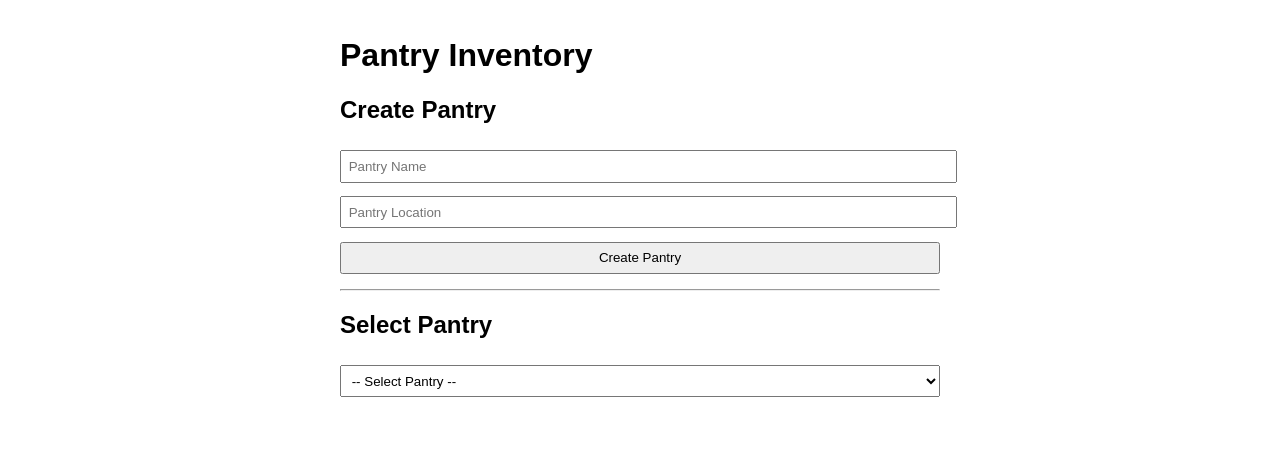
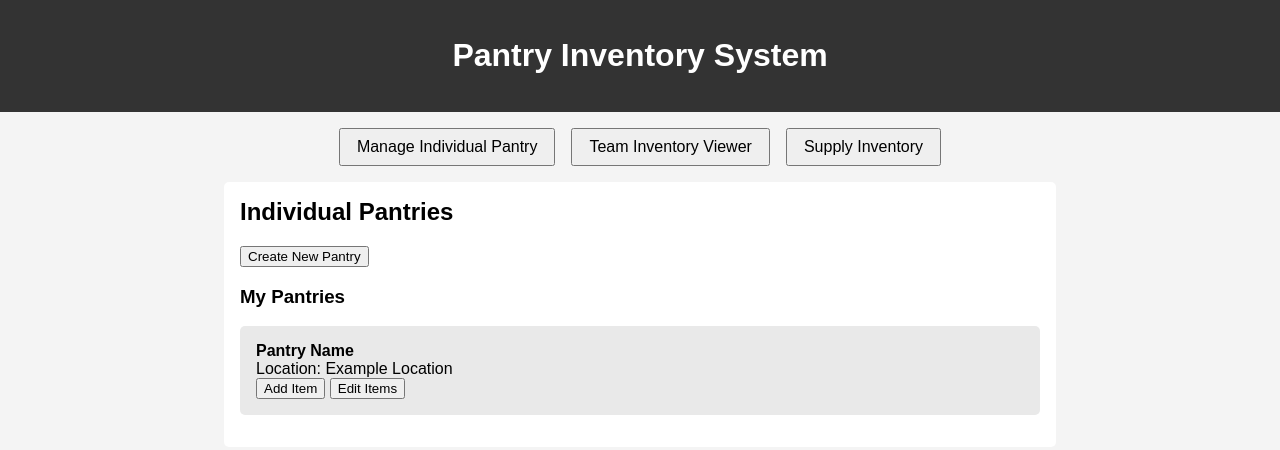
Before and after one commit to Kier22-Car/Pantry-Inventory, a plain HTML site: page index.html in a window 1280 px wide. Drawn offline with Linux system fonts and the light colour scheme; no server answers.

Commit message:
Update index.html

```diff
--- a/index.html
+++ b/index.html
@@ -1,215 +1,128 @@
 <!DOCTYPE html>
 <html lang="en">
 <head>
-<meta charset="UTF-8" />
-<meta name="viewport" content="width=device-width, initial-scale=1" />
-<title>Pantry Inventory</title>
-<style>
-  body { font-family: Arial, sans-serif; max-width: 600px; margin: auto; padding: 1em; }
-  input, button, select { margin: 0.5em 0; width: 100%; padding: 0.5em; }
-  table { width: 100%; border-collapse: collapse; margin-top: 1em; }
-  th, td { border: 1px solid #ccc; padding: 0.5em; text-align: left; }
-</style>
+  <meta charset="UTF-8" />
+  <meta name="viewport" content="width=device-width, initial-scale=1" />
+  <title>Pantry Inventory System</title>
+  <style>
+    body {
+      font-family: Arial, sans-serif;
+      margin: 0; padding: 0;
+      background: #f4f4f4;
+    }
+    header {
+      background: #333;
+      color: white;
+      padding: 1em;
+      text-align: center;
+    }
+    nav {
+      display: flex;
+      justify-content: center;
+      gap: 1em;
+      margin-top: 1em;
+    }
+    nav button {
+      padding: 0.5em 1em;
+      font-size: 1em;
+      cursor: pointer;
+    }
+    .section {
+      display: none;
+      padding: 1em;
+      background: white;
+      margin: 1em auto;
+      max-width: 800px;
+      border-radius: 5px;
+    }
+    .section.active {
+      display: block;
+    }
+    h2 {
+      margin-top: 0;
+    }
+    .pantry-list, .item-list {
+      margin-top: 1em;
+    }
+    .pantry-card {
+      background: #e9e9e9;
+      padding: 1em;
+      margin-bottom: 1em;
+      border-radius: 5px;
+    }
+  </style>
 </head>
 <body>
 
-<h1>Pantry Inventory</h1>
+<header>
+  <h1>Pantry Inventory System</h1>
+</header>
 
-<!-- Create Pantry -->
-<div>
-  <h2>Create Pantry</h2>
-  <input type="text" id="pantryName" placeholder="Pantry Name" />
-  <input type="text" id="pantryLocation" placeholder="Pantry Location" />
-  <button onclick="createPantry()">Create Pantry</button>
-</div>
+<nav>
+  <button onclick="showSection('individual')">Manage Individual Pantry</button>
+  <button onclick="showSection('team')">Team Inventory Viewer</button>
+  <button onclick="showSection('supply')">Supply Inventory</button>
+</nav>
 
-<hr />
+<!-- Individual Pantry Page -->
+<section id="individual" class="section">
+  <h2>Individual Pantries</h2>
+  <button>Create New Pantry</button>
 
-<!-- Select Pantry -->
-<div>
-  <h2>Select Pantry</h2>
-  <select id="pantrySelect" onchange="loadItems()">
-    <option value="">-- Select Pantry --</option>
-  </select>
-</div>
+  <div class="pantry-list">
+    <h3>My Pantries</h3>
+    <!-- Placeholder for created pantries -->
+    <div class="pantry-card">
+      <strong>Pantry Name</strong><br />
+      Location: Example Location<br />
+      <button>Add Item</button>
+      <button>Edit Items</button>
+    </div>
+    <!-- Add more dynamically -->
+  </div>
+</section>
 
-<!-- Pantry Items -->
-<div id="itemsSection" style="display:none;">
-  <h2>Items in <span id="selectedPantryName"></span></h2>
-  <table id="itemsTable">
-    <thead>
-      <tr><th>Item Name</th><th>Quantity</th><th>Last Updated</th><th>Actions</th></tr>
-    </thead>
-    <tbody></tbody>
-  </table>
+<!-- Team Inventory Page -->
+<section id="team" class="section">
+  <h2>Team Inventory (View Only)</h2>
+  <div class="item-list">
+    <div class="pantry-card">
+      <strong>Pantry: Example Pantry</strong><br />
+      Location: Team Location<br />
+      Items:
+      <ul>
+        <li>Rice - 10 units</li>
+        <li>Beans - 5 units</li>
+      </ul>
+    </div>
+    <!-- Add more dynamically -->
+  </div>
+</section>
 
-  <h3>Add / Update Item</h3>
-  <input type="text" id="itemName" placeholder="Item Name" />
-  <input type="number" id="itemQuantity" placeholder="Quantity" min="0" />
-  <button onclick="addOrUpdateItem()">Add / Update Item</button>
-</div>
+<!-- Supply Inventory Page -->
+<section id="supply" class="section">
+  <h2>Supply Inventory</h2>
+  <button>Add Supply Item</button>
 
-<!-- Firebase SDK -->
-<script src="https://www.gstatic.com/firebasejs/9.22.0/firebase-app-compat.js"></script>
-<script src="https://www.gstatic.com/firebasejs/9.22.0/firebase-firestore-compat.js"></script>
+  <div class="item-list">
+    <div class="pantry-card">
+      <strong>Item: Rice</strong><br />
+      Stock: 50 units
+      <br />
+      <button>Distribute to Pantry</button>
+    </div>
+    <!-- Add more dynamically -->
+  </div>
+</section>
 
 <script>
-  // Your Firebase config here
-  const firebaseConfig = {
-    apiKey: "AIzaSyA_KaOOHIUiLiQAznBRib0pv-BQUM-RomE",
-    authDomain: "pantry-inventory-5b75b.firebaseapp.com",
-    projectId: "pantry-inventory-5b75b",
-    storageBucket: "pantry-inventory-5b75b.appspot.com",
-    messagingSenderId: "321691630023",
-    appId: "1:321691630023:web:7167acf95ec95147dbc1e2"
-  };
-
-  firebase.initializeApp(firebaseConfig);
-  const db = firebase.firestore();
-
-  let currentPantryId = null;
-
-  // Load pantries into dropdown
-  async function loadPantries() {
-    const pantrySelect = document.getElementById('pantrySelect');
-    pantrySelect.innerHTML = '<option value="">-- Select Pantry --</option>';
-    const snapshot = await db.collection('pantries').get();
-    snapshot.forEach(doc => {
-      const p = doc.data();
-      const option = document.createElement('option');
-      option.value = doc.id;
-      option.textContent = `${p.name} (${p.location})`;
-      pantrySelect.appendChild(option);
-    });
+  function showSection(id) {
+    document.querySelectorAll('.section').forEach(s => s.classList.remove('active'));
+    document.getElementById(id).classList.add('active');
   }
 
-  // Create pantry
-  async function createPantry() {
-    const name = document.getElementById('pantryName').value.trim();
-    const location = document.getElementById('pantryLocation').value.trim();
-    if (!name || !location) {
-      alert('Please enter pantry name and location');
-      return;
-    }
-    const newPantry = {
-      name,
-      location,
-      createdAt: firebase.firestore.FieldValue.serverTimestamp()
-    };
-    const docRef = await db.collection('pantries').add(newPantry);
-    alert(`Pantry "${name}" created`);
-    document.getElementById('pantryName').value = '';
-    document.getElementById('pantryLocation').value = '';
-    loadPantries();
-    document.getElementById('pantrySelect').value = docRef.id;
-    loadItems();
-  }
-
-  // Load items for selected pantry
-  async function loadItems() {
-    const pantrySelect = document.getElementById('pantrySelect');
-    const pantryId = pantrySelect.value;
-    currentPantryId = pantryId;
-
-    const itemsSection = document.getElementById('itemsSection');
-    const selectedPantryName = document.getElementById('selectedPantryName');
-    const itemsTbody = document.querySelector('#itemsTable tbody');
-    itemsTbody.innerHTML = '';
-
-    if (!pantryId) {
-      itemsSection.style.display = 'none';
-      selectedPantryName.textContent = '';
-      return;
-    }
-    itemsSection.style.display = 'block';
-
-    // Show pantry name
-    const pantryDoc = await db.collection('pantries').doc(pantryId).get();
-    if (!pantryDoc.exists) {
-      alert('Pantry not found!');
-      return;
-    }
-    selectedPantryName.textContent = pantryDoc.data().name;
-
-    // Get items collection inside pantry document
-    const itemsSnapshot = await db.collection('pantries').doc(pantryId).collection('items').get();
-
-    if (itemsSnapshot.empty) {
-      itemsTbody.innerHTML = '<tr><td colspan="4">No items yet</td></tr>';
-      return;
-    }
-
-    itemsSnapshot.forEach(doc => {
-      const item = doc.data();
-      const tr = document.createElement('tr');
-
-      const lastUpdated = item.updatedAt ? item.updatedAt.toDate().toLocaleString() : 'N/A';
-
-      tr.innerHTML = `
-        <td>${item.name}</td>
-        <td>${item.quantity}</td>
-        <td>${lastUpdated}</td>
-        <td><button onclick="startEditItem('${doc.id}', '${item.name}', ${item.quantity})">Edit</button></td>
-      `;
-      itemsTbody.appendChild(tr);
-    });
-  }
-
-  let editItemId = null;
-
-  // Start editing an item
-  function startEditItem(id, name, quantity) {
-    editItemId = id;
-    document.getElementById('itemName').value = name;
-    document.getElementById('itemName').disabled = true;
-    document.getElementById('itemQuantity').value = quantity;
-  }
-
-  // Add or update item
-  async function addOrUpdateItem() {
-    if (!currentPantryId) {
-      alert('Please select a pantry first');
-      return;
-    }
-    const nameInput = document.getElementById('itemName');
-    const quantityInput = document.getElementById('itemQuantity');
-
-    const name = nameInput.value.trim();
-    const quantity = parseInt(quantityInput.value);
-
-    if (!name) {
-      alert('Enter item name');
-      return;
-    }
-    if (isNaN(quantity) || quantity < 0) {
-      alert('Enter valid quantity');
-      return;
-    }
-
-    const itemRef = editItemId
-      ? db.collection('pantries').doc(currentPantryId).collection('items').doc(editItemId)
-      : db.collection('pantries').doc(currentPantryId).collection('items').doc(name);
-
-    await itemRef.set({
-      name,
-      quantity,
-      updatedAt: firebase.firestore.FieldValue.serverTimestamp()
-    });
-
-    alert(editItemId ? 'Item updated' : 'Item added');
-
-    // Reset input
-    editItemId = null;
-    nameInput.value = '';
-    nameInput.disabled = false;
-    quantityInput.value = '';
-
-    loadItems();
-  }
-
-  // Initial load of pantries
-  loadPantries();
-
+  // Default to home page
+  showSection('individual');
 </script>
 
 </body>
```
